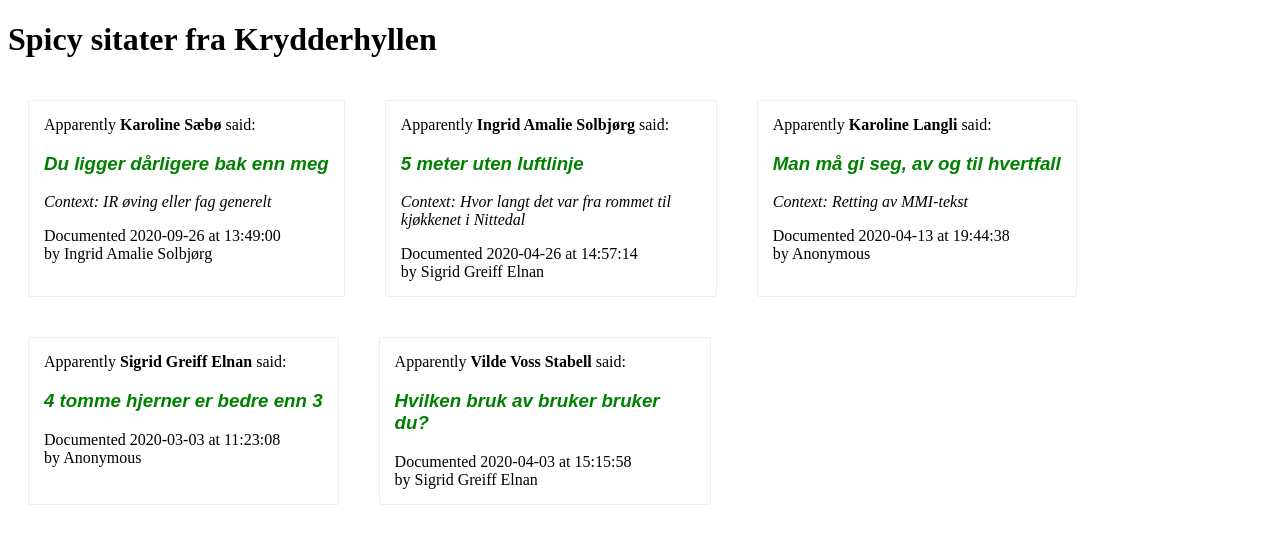
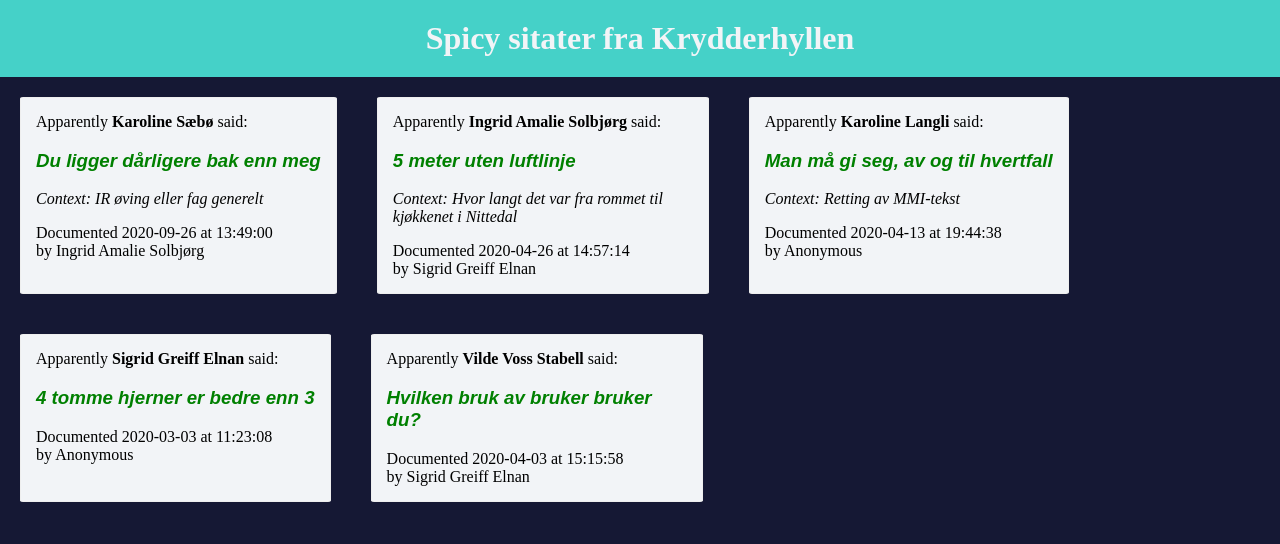
Before and after one commit to ingraso/Quotes, a React (Create React App) app: page / in a window 1280 px wide. Shown: the top 544 px of the page. Built offline with nearby package versions, Linux system fonts and the light colour scheme.

Commit message:
add header and styling

```diff
--- a/src/App.tsx
+++ b/src/App.tsx
@@ -3,7 +3,6 @@ import { Quote } from "./components/atoms/Quote";
 import Header from "./components/atoms/Header";
 import * as quoteData from "./utils/testdata.json";
 import "./styles/index.css";
-
 
 function App() {
   const qoutes = [
--- a/src/styles/header.css
+++ b/src/styles/header.css
@@ -1,4 +1,12 @@
-#header{
-    background-color: #45D1C8;
-    color: #F2F4F7;
+#Header {
+  background-color: #45d1c8;
+  color: #f2f4f7;
+  text-align: center;
+  margin: 0%;
+  padding: 20px;
 }
+
+h1 {
+  margin-top: 0;
+  margin-bottom: 0;
+}
--- a/src/styles/index.css
+++ b/src/styles/index.css
@@ -1,3 +1,4 @@
-#body {
-    background-color: #151834;
+body {
+  background-color: #151834;
+  margin: 0%;
 }
--- a/src/styles/quotes.css
+++ b/src/styles/quotes.css
@@ -9,6 +9,7 @@
   padding: 15px;
   margin: 20px;
   max-width: 300px;
+  background-color: #f2f4f7;
 }
 
 h3 {
```
Also changed, not shown: src/components/atoms/Header.tsx (+8 -8 lines). Lines whose indentation alone changed are shown as unchanged.
